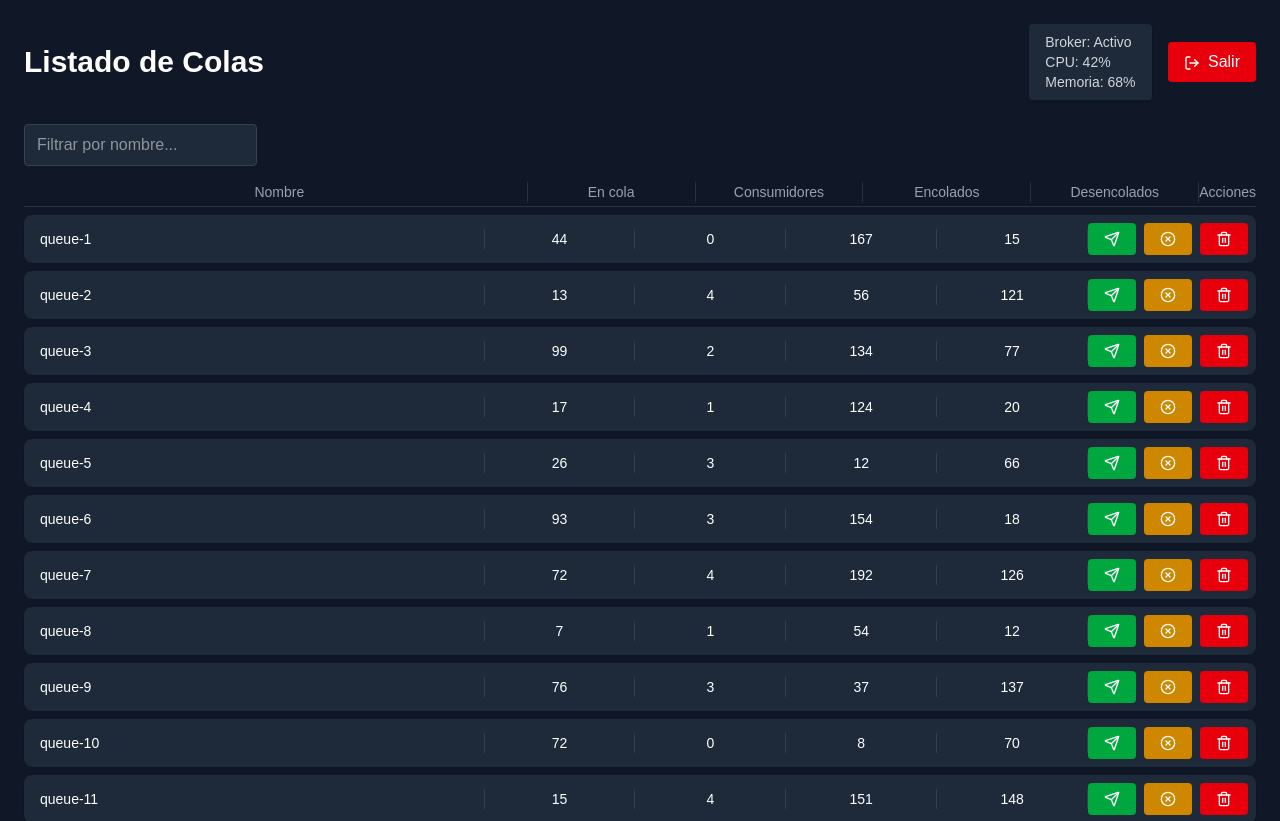
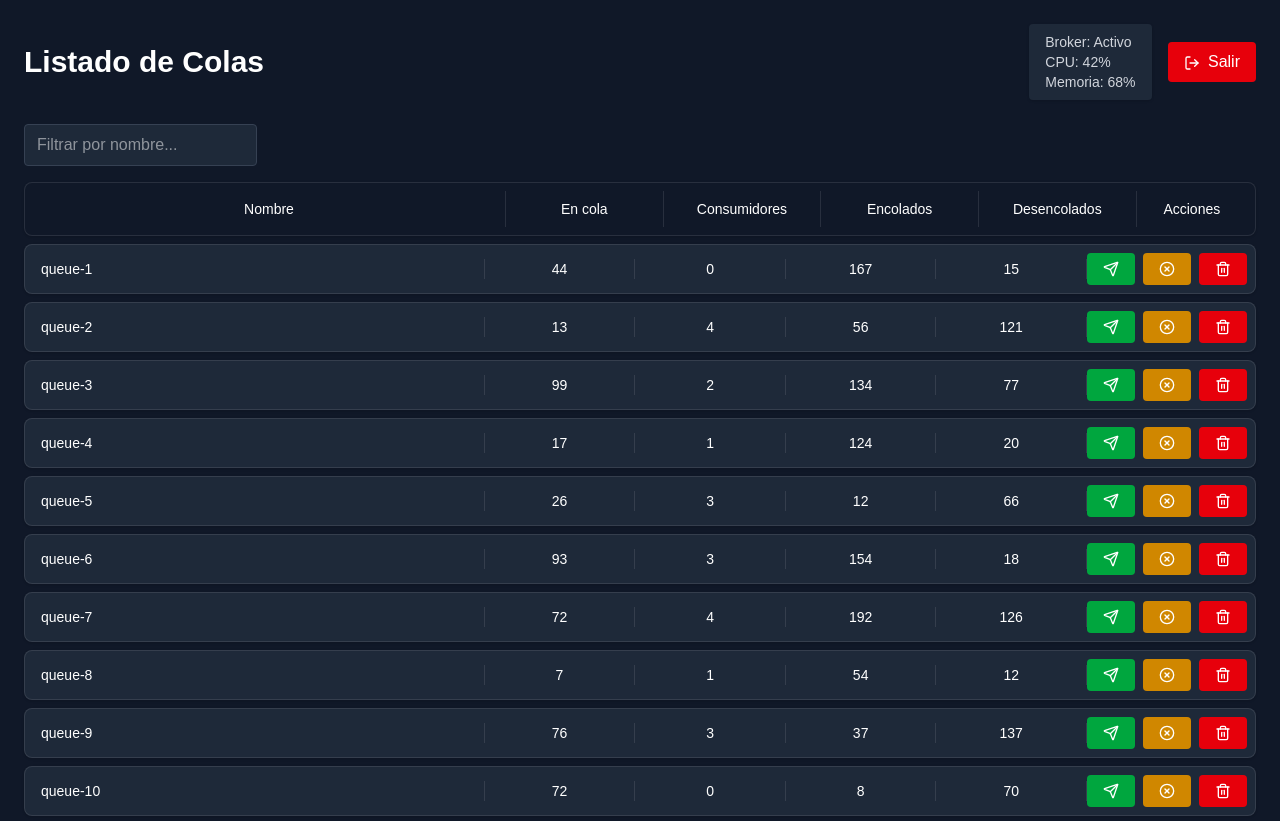
Before and after one commit to Editame/broker-manager-portal, a Next.js app: page / in a window 1280 px wide. Shown: the top 821 px of the page. Built offline with nearby package versions, Linux system fonts and the light colour scheme.

Commit message:
feat: Improve queue management UI styling (main)
This commit improves the styling of the queue
management UI.  The table header and rows now
have improved visual presentation, including
rounded corners and shadows.  Data remains
mocked.

```diff
--- a/src/app/page.tsx
+++ b/src/app/page.tsx
@@ -85,19 +85,21 @@ export default function HomePage() {
                     <p className="text-red-400">{error}</p>
                 ) : (
                     <div className="space-y-2">
-                        <div className="grid grid-cols-[3fr_1fr_1fr_1fr_1fr_auto] gap-0 text-sm text-gray-400 border-b border-white/10 pb-1">
-                            <div className="pl-2 text-center border-r border-white/10">Nombre</div>
-                            <div className="text-center border-r border-white/10">En cola</div>
-                            <div className="text-center border-r border-white/10">Consumidores</div>
-                            <div className="text-center border-r border-white/10">Encolados</div>
-                            <div className="text-center border-r border-white/10">Desencolados</div>
-                            <div className="text-center">Acciones</div>
+                        <div
+                            className="grid grid-cols-[3fr_1fr_1fr_1fr_1fr_0.7fr] bg-gray-900 px-2 py-2 rounded-lg shadow-sm text-sm border border-white/10"
+                        >
+                            <div className="text-center py-2 border-r border-white/10">Nombre</div>
+                            <div className="text-center py-2 border-r border-white/10">En cola</div>
+                            <div className="text-center py-2 border-r border-white/10">Consumidores</div>
+                            <div className="text-center py-2 border-r border-white/10">Encolados</div>
+                            <div className="text-center py-2 border-r border-white/10">Desencolados</div>
+                            <div className="text-center py-2">Acciones</div>
                         </div>
 
                         {paginatedQueues.map((queue) => (
                             <div
                                 key={queue.name}
-                                className="grid grid-cols-[3fr_1fr_1fr_1fr_1fr_auto] gap-0 bg-gray-800 px-2 py-2 rounded-lg shadow-sm text-sm items-center"
+                                className="grid grid-cols-[3fr_1fr_1fr_1fr_1fr_auto] bg-gray-800 px-2 py-2 rounded-lg shadow-sm text-sm items-center border border-white/10"
                             >
                                 <div className="truncate pl-2 border-r border-white/10">{queue.name}</div>
                                 <div className="text-center border-r border-white/10">{queue.queueSize}</div>
```
